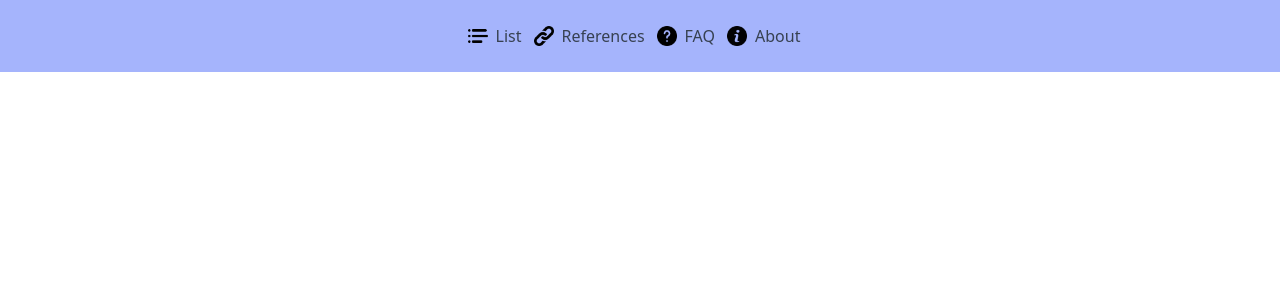
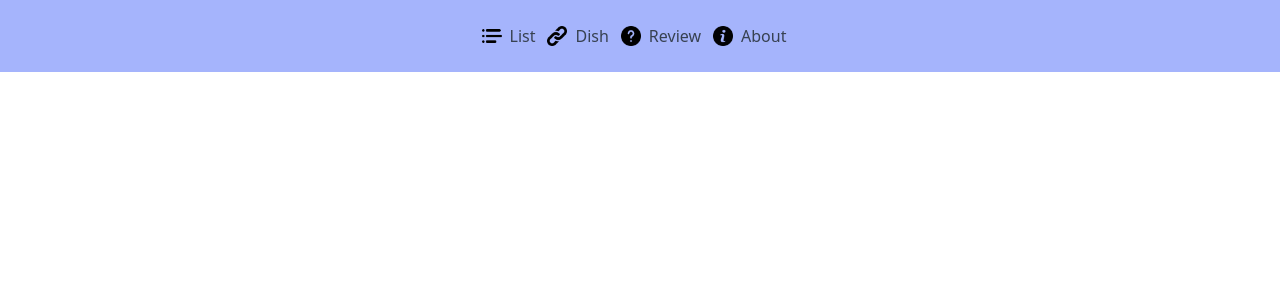
Before and after one commit to hafizhzikry24/foody, a Next.js app: page /components/Footer in a window 1280 px wide. Shown: the top 300 px of the page. Built offline with nearby package versions, Linux system fonts and the light colour scheme.

Commit message:
footer:change

```diff
--- a/pages/components/Footer.js
+++ b/pages/components/Footer.js
@@ -42,13 +42,13 @@ export default function Footer() {
           </Link>
           <Link href="/references" className="flex title-font font-sm items-center text-gray-700  hover:text-gray-900 mb-4 mr-3 md:mb-0">
           <Image alt="icon" src={link} width="20" height="20 "  />
-              <h1 className="ml-2">References </h1>
+              <h1 className="ml-2">Dish </h1>
 
 
           </Link>
           <Link href="/faq" className="flex title-font font-sm items-center text-gray-700  hover:text-gray-900 mb-4 mr-3 md:mb-0 " >
           <Image alt="icon" src={faq} width="20" height="20" />
-              <h1 className="ml-2">FAQ  </h1>
+              <h1 className="ml-2">Review  </h1>
 
 
           </Link>
```
